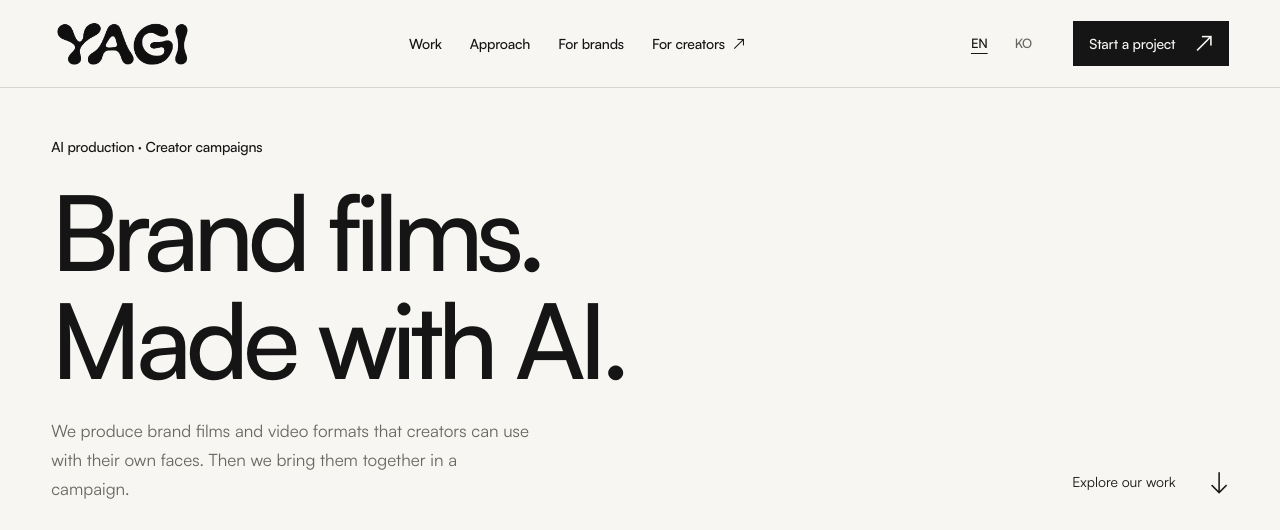
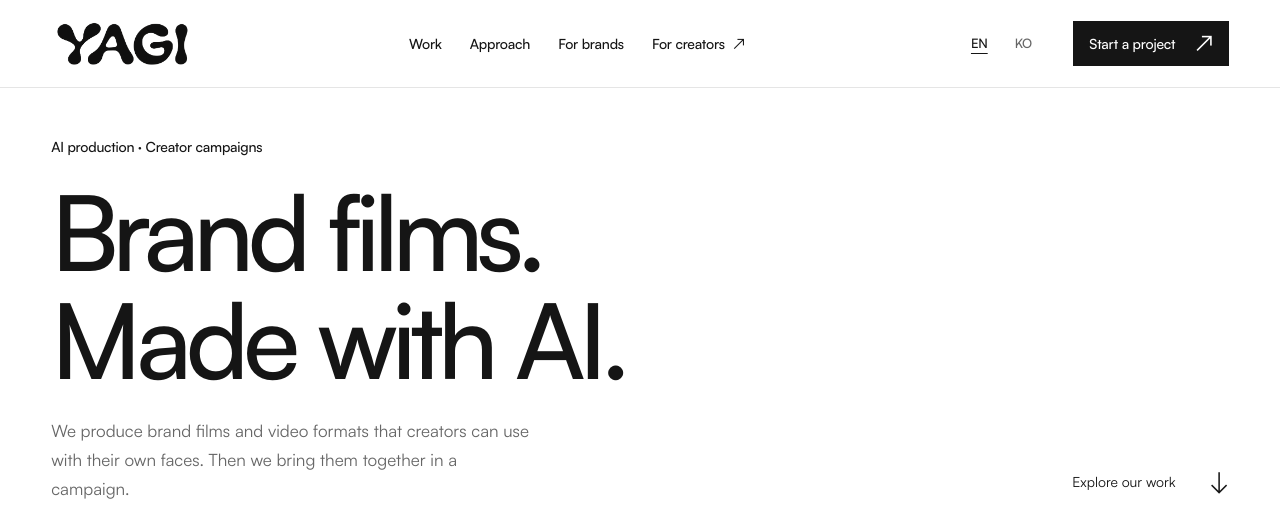
Before and after one commit to Botanicbox0/yagi-prompts, a Next.js app: page /yagi/en in a window 1280 px wide. Shown: the top 530 px of the page. Built offline with nearby package versions, Linux system fonts and the light colour scheme; grey boxes are pictures that could not be loaded.

Commit message:
feat(yagi): 순백색과 중립 회색으로 랜딩 톤 정리
크림색 배경과 따뜻한 회색을 순백색 및 중립 회색으로 바꿔 로고와 영상의 대비를 선명하게 한다. 브라우저 theme-color도 흰색으로 맞춘다.

```diff
--- a/app/(production)/yagi/[locale]/layout.tsx
+++ b/app/(production)/yagi/[locale]/layout.tsx
@@ -9,7 +9,7 @@ import { productionStructuredData, productionUrl, YAGI_ORIGIN } from '@/lib/yagi
 
 export const dynamicParams = false;
 export const revalidate = 3600;
-export const viewport: Viewport = { themeColor: '#f7f6f2' };
+export const viewport: Viewport = { themeColor: '#ffffff' };
 export const generateStaticParams = () => LOCALES.map(locale => ({ locale }));
 
 export async function generateMetadata({ params }: { params: Promise<{ locale: Locale }> }): Promise<Metadata> {
--- a/app/globals.css
+++ b/app/globals.css
@@ -26,7 +26,7 @@
 .yagi-languages a { color: var(--color-yagi-muted); }
 .yagi-languages [aria-current] { color: var(--color-yagi-ink); text-decoration: underline; text-underline-offset: 5px; }
 .yagi-button { display: inline-flex; align-items: center; justify-content: space-between; gap: 32px; background: var(--color-yagi-ink); color: var(--color-yagi-paper); min-height: 54px; padding: 16px 22px; font-size: 14px; transition: background .2s, transform .2s; }
-.yagi-button:hover { background: #34342f; transform: translateY(-2px); }
+.yagi-button:hover { background: #333333; transform: translateY(-2px); }
 .yagi-button-small { min-height: 44px; font-size: 14px; padding: 12px 16px; gap: 20px; }
 .yagi-button span { font-size: 21px; line-height: 1; }
 .yagi-text-link { display: inline-flex; gap: 34px; align-items: center; font-size: 14px; min-height: 44px; }
@@ -82,7 +82,7 @@
 .yagi-work-item h3 { font-size: clamp(20px,2vw,28px); letter-spacing: -.035em; margin-top: 5px; }
 .yagi-work-item figcaption div>p:last-child { font-size: 15px; line-height: 1.65; margin-top: 10px; color: var(--color-yagi-muted); max-width: 450px; }
 .yagi-dark { background: var(--color-yagi-ink); color: var(--color-yagi-paper); }
-.yagi-dark .yagi-section-head>p:last-child { color: #b5b5ac; }
+.yagi-dark .yagi-section-head>p:last-child { color: #b5b5b5; }
 .yagi-approach h2 { font-size: clamp(36px,4.1vw,64px); }
 .yagi-flow h2 { font-size: clamp(32px,3.4vw,48px); }
 .yagi-format .yagi-section-head { grid-template-columns: 1fr; gap: 24px; }
@@ -90,16 +90,16 @@
 .yagi-format h2 { font-size: clamp(40px,4.5vw,72px); }
 .yagi-pillars { display: grid; grid-template-columns: repeat(3,1fr); gap: 44px; border-top: 1px solid #ffffff30; padding-top: 40px; }
 .yagi-pillars h3 { font-size: 27px; letter-spacing: -.035em; }
-.yagi-pillars p { color: #b5b5ac; font-size: 16px; line-height: 1.75; margin-top: 18px; max-width: 340px; }
+.yagi-pillars p { color: #b5b5b5; font-size: 16px; line-height: 1.75; margin-top: 18px; max-width: 340px; }
 .yagi-demo-heading { margin-top: 140px; display: grid; grid-template-columns: 1fr 1.5fr 1fr; gap: 35px; align-items: start; }
 .yagi-demo-heading h3 { font-size: clamp(35px,4.2vw,64px); }
-.yagi-demo-heading>p:last-child { font-size: 16px; line-height: 1.7; color: #b5b5ac; }
+.yagi-demo-heading>p:last-child { font-size: 16px; line-height: 1.7; color: #b5b5b5; }
 .yagi-demo { display: grid; grid-template-columns: 1fr 1fr; gap: 28px; align-items: start; margin: 50px 0 30px; }
 .yagi-demo-reference { display: flex; align-items: center; gap: 20px; margin-bottom: 22px; }
 .yagi-demo-reference img { width: 88px; height: 88px; object-fit: cover; object-position: center 24%; }
-.yagi-demo-reference p { font-size: 14px; color: #b5b5ac; }
+.yagi-demo-reference p { font-size: 14px; color: #b5b5b5; }
 .yagi-demo-reference span { display: block; margin-top: 10px; font-size: 25px; }
-.yagi-demo-result figcaption { margin-top: 14px; font-size: 14px; color: #b5b5ac; }
+.yagi-demo-result figcaption { margin-top: 14px; font-size: 14px; color: #b5b5b5; }
 .yagi-demo-screen { aspect-ratio: 16/9; }
 .yagi-services { border-top: 1px solid var(--color-yagi-line); }
 .yagi-services article { display: grid; grid-template-columns: 70px 1.1fr 1.5fr 55px; gap: 30px; align-items: start; border-bottom: 1px solid var(--color-yagi-line); padding: 38px 0; }
@@ -208,10 +208,10 @@
   --color-workspace-ink: #202126;
   --color-workspace-muted: #6b6d75;
   --color-workspace-line: #e8e8eb;
-  --color-yagi-paper: #f7f6f2;
+  --color-yagi-paper: #ffffff;
   --color-yagi-ink: #151515;
-  --color-yagi-muted: #68675f;
-  --color-yagi-line: #d7d5ce;
+  --color-yagi-muted: #666666;
+  --color-yagi-line: #e5e5e5;
   --color-line-light: rgba(0, 0, 0, 0.12);
   --color-line-dark: rgba(255, 255, 255, 0.16);
 
```
